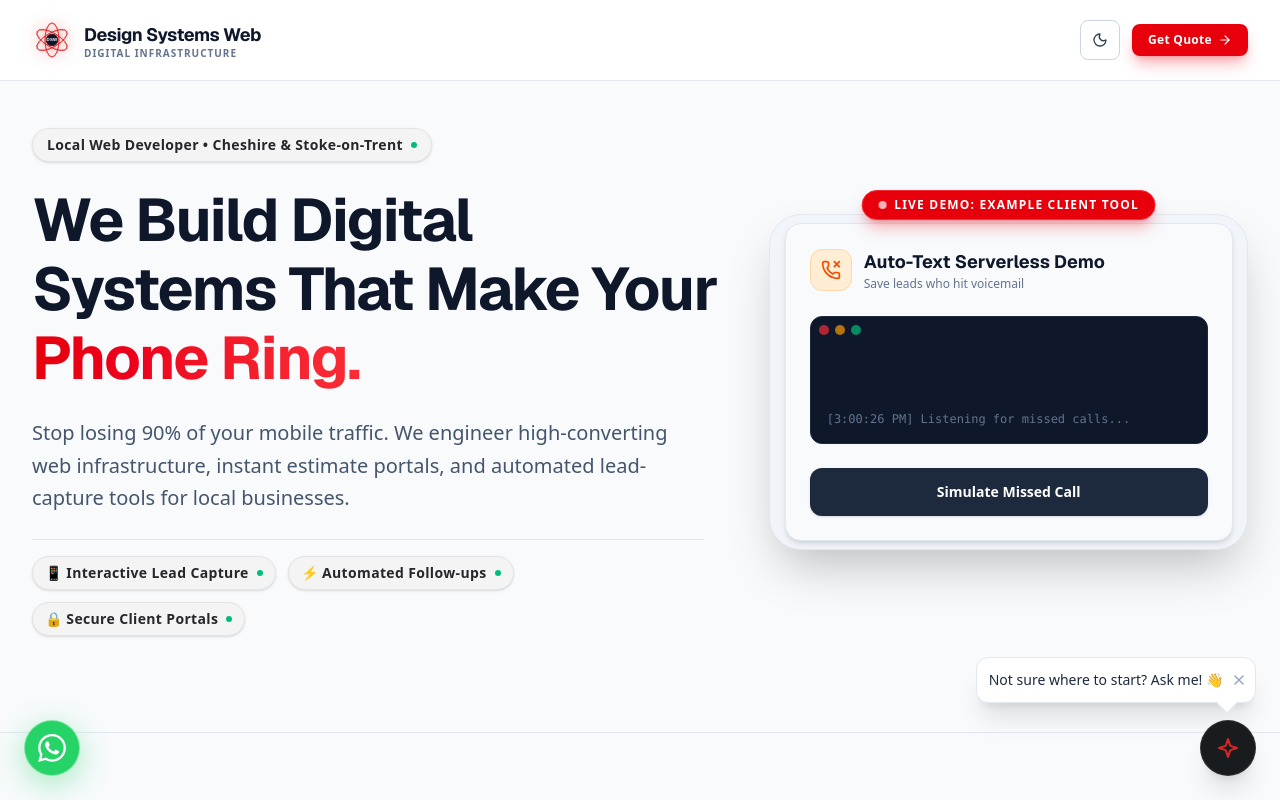
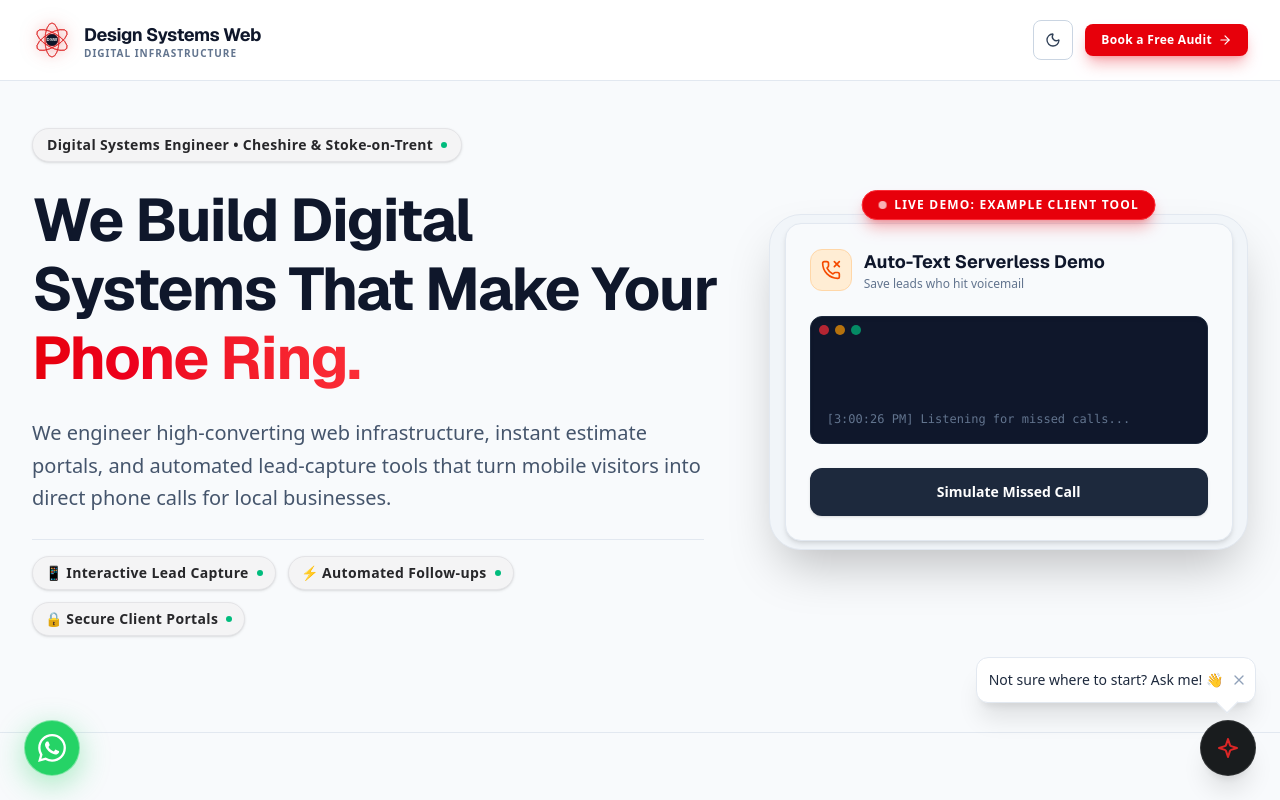
Before and after one commit to stokie2605/dean-wilshaw-web-development, a React (Vite) app: page / in a window 1280 px wide. Shown: the top 800 px of the page. Built offline with nearby package versions, Linux system fonts and the light colour scheme.

Commit message:
Quality audit fixes: badge copy, subtitle stat, About wording, CTA button text

```diff
--- a/src/components/AboutSection.tsx
+++ b/src/components/AboutSection.tsx
@@ -42,7 +42,7 @@ export const AboutSection: React.FC = () => {
           </h3>
 
           <p className="text-base sm:text-lg text-slate-600 dark:text-zinc-300 leading-relaxed">
-            I build high-converting, fast websites and digital tools from scratch. Working with me means direct 1-on-1 contact - no middle management, no junior devs, and zero tech jargon.
+            I build high-converting digital systems and web engines from scratch. Working with me means direct 1-on-1 contact - no middle management, no junior devs, and zero tech jargon.
           </p>
 
           {/* Core Principles */}
--- a/src/components/Header.tsx
+++ b/src/components/Header.tsx
@@ -59,7 +59,7 @@ export const Header: React.FC<HeaderProps> = ({ onOpenQuote, onOpenWhatsApp, onO
             className="md:hidden bg-red-600 hover:bg-red-500 text-white shadow-lg shadow-red-600/30 px-3 py-1.5 rounded-lg text-xs font-semibold tracking-wide transition-all flex items-center gap-1.5"
             title="Get Quote"
           >
-            Get Quote
+            Book a Free Audit
           </button>
 
           <button
@@ -77,7 +77,7 @@ export const Header: React.FC<HeaderProps> = ({ onOpenQuote, onOpenWhatsApp, onO
             onClick={onOpenQuote}
             className="bg-red-600 hover:bg-red-500 text-white shadow-lg shadow-red-600/30 px-4 py-2 rounded-lg text-xs font-semibold tracking-wide transition-all flex items-center gap-1.5"
           >
-            Get Quote
+            Book a Free Audit
             <ArrowRight className="w-3.5 h-3.5" />
           </button>
           </div>
--- a/src/components/Hero.tsx
+++ b/src/components/Hero.tsx
@@ -49,7 +49,7 @@ export const Hero: React.FC<HeroProps> = ({ onOpenQuote, onOpenWhatsApp }) => {
         <div className="lg:col-span-7 flex flex-col gap-6 items-start text-left z-10">
           {/* Engineered Badge */}
           <div className="bg-zinc-100 dark:bg-zinc-900 text-zinc-800 dark:text-zinc-200 px-3.5 py-1.5 rounded-full text-xs sm:text-sm font-semibold tracking-wide inline-flex items-center gap-2 border border-zinc-200 dark:border-zinc-800 shadow-sm">
-            <span>Local Web Developer • Cheshire & Stoke-on-Trent</span>
+            <span>Digital Systems Engineer • Cheshire & Stoke-on-Trent</span>
             <span className="w-1.5 h-1.5 rounded-full bg-emerald-500"></span>
           </div>
 
@@ -63,7 +63,7 @@ export const Hero: React.FC<HeroProps> = ({ onOpenQuote, onOpenWhatsApp }) => {
 
           {/* Subtitle */}
           <p className="text-lg sm:text-xl text-slate-600 dark:text-zinc-400 leading-relaxed max-w-2xl font-normal transition-colors duration-300">
-            Stop losing 90% of your mobile traffic. We engineer high-converting web infrastructure, instant estimate portals, and automated lead-capture tools for local businesses.
+            We engineer high-converting web infrastructure, instant estimate portals, and automated lead-capture tools that turn mobile visitors into direct phone calls for local businesses.
           </p>
 
 
```
